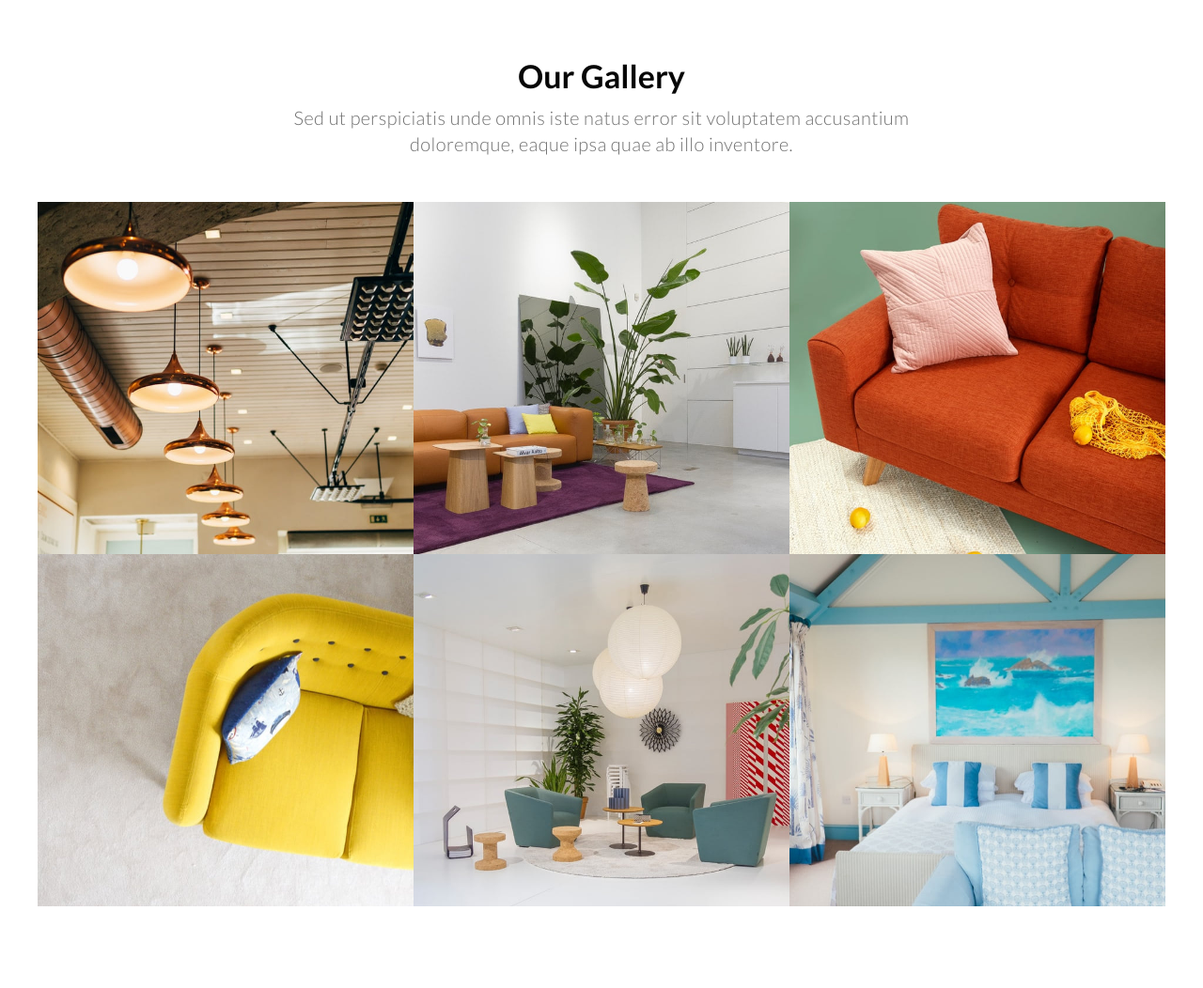
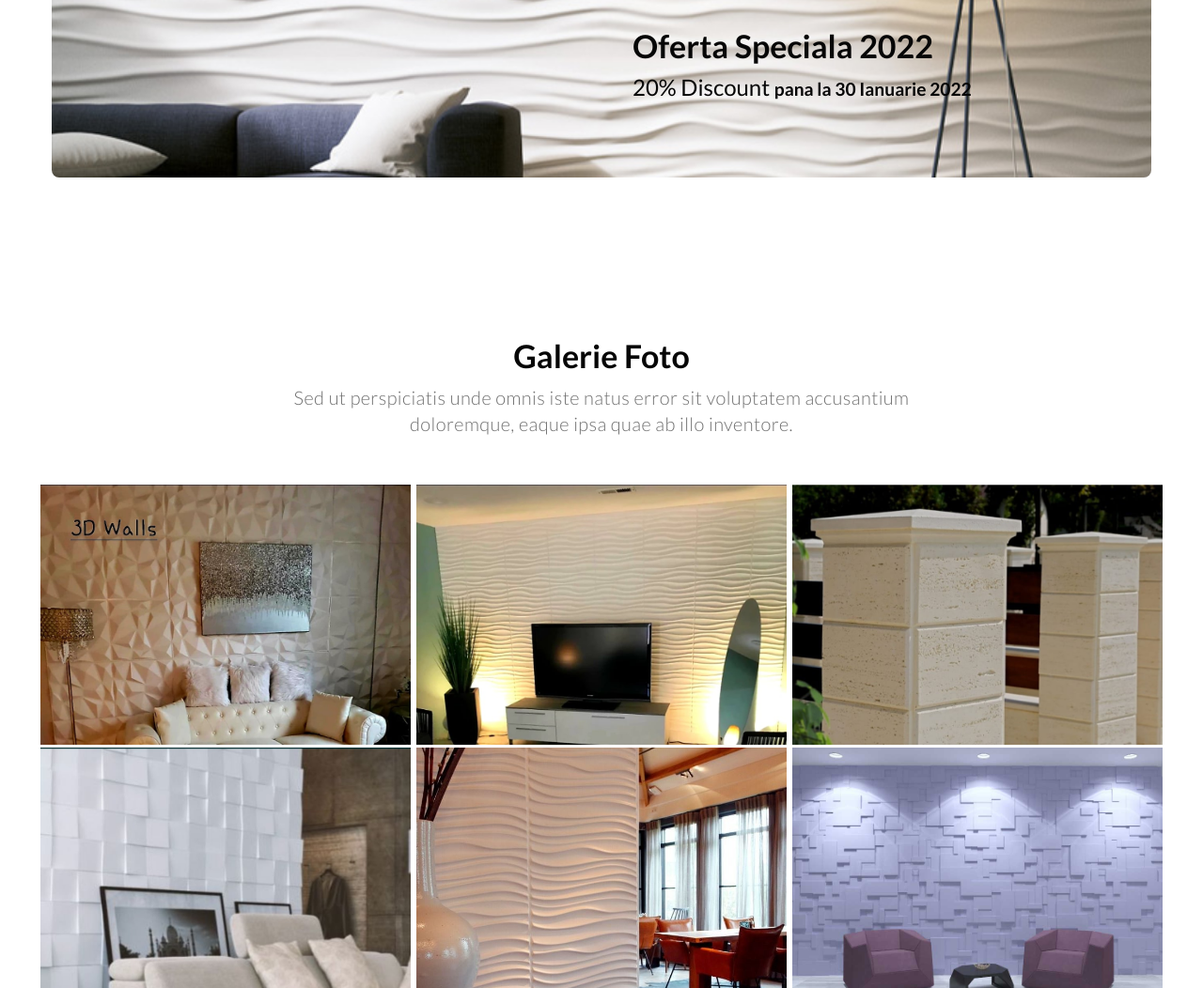
Before and after one commit to marius1989D/3d-walls, a plain HTML site: page index.html in a window 1280 px wide. Shown: the part 3827-4879 px from the top of the page at 94% size. Drawn offline with Linux system fonts and the light colour scheme.

Commit message:
modified section and uploaded new pictures for gallery

```diff
--- /dev/null
+++ b/assets/css/custom.css
@@ -0,0 +1,13 @@
+img {
+    max-width: 100%;
+    height: auto;
+}
+
+.item {
+    width: 400px;
+    min-height: 200px;
+    max-height: 280px;
+    float: left;
+    margin: 3px;
+    padding: 3px;
+}
--- a/index.html
+++ b/index.html
@@ -15,6 +15,8 @@ Author URL: http://w3layouts.com 000
     <!-- //google-fonts -->
     <!-- Template CSS Style link -->
     <link rel="stylesheet" href="assets/css/style-starter.css">
+    <link rel="stylesheet" href="assets/css/custom.css">
+
 </head>
 
 <body>
@@ -187,26 +189,26 @@ Author URL: http://w3layouts.com 000
         <div class="container py-md-5">
             <div class="row align-items-center">
                 <div class="col-lg-4 col-md-5 content-sec-1">
-                    <h4><a href="services.html" class="title-style-anchor">Comfortable Family</a></h4>
+                    <h4><a href="services.html" class="title-style-anchor">PENTRU CASA TA</a></h4>
                     <p>Sed ut perspiciatis unde omnis iste natus error sit
                         doloremque laudantium, totam rem aperiam, veritatis et quasi.
                     </p>
-                    <a class="btn btn-style mt-4" href="services.html">Let's Know More</a>
+                    <!-- <a class="btn btn-style mt-4" href="services.html">Let's Know More</a> -->
                 </div>
                 <div class="col-lg-8 col-md-7 pl-lg-5 mt-md-0 mt-sm-5 mt-4">
-                    <img src="assets/images/image1.jpg" alt="product" class="img-responsive">
+                    <img src="assets/images/3d-pic-14.jpeg" alt="product" class="img-responsive">
                 </div>
             </div>
             <div class="row align-items-center d-grid-res mt-5 pt-md-4">
                 <div class="col-lg-8 col-md-7 pr-lg-5 mt-md-0 mt-sm-5 mt-4 respon-order-2">
-                    <img src="assets/images/image2.jpg" alt="product" class="img-responsive">
+                    <img src="assets/images/3d-pic-13.jpeg" alt="product" class="img-responsive">
                 </div>
                 <div class="col-lg-4 col-md-5 content-sec-1 respon-order-1">
-                    <h4><a href="services.html" class="title-style-anchor">Professional Work</a></h4>
+                    <h4><a href="services.html" class="title-style-anchor">PENTRU BUSINESSUL TAU</a></h4>
                     <p>Sed ut perspiciatis unde omnis iste natus error sit
                         doloremque laudantium, totam rem aperiam, veritatis et quasi.
                     </p>
-                    <a class="btn btn-style mt-4" href="services.html">Let's Know More</a>
+                    <!-- <a class="btn btn-style mt-4" href="services.html">Let's Know More</a> -->
                 </div>
             </div>
         </div>
@@ -216,19 +218,18 @@ Author URL: http://w3layouts.com 000
     <!-- background section -->
     <div class="w3l-background-sec py-5">
         <div class="container py-md-4">
-            <div class="content-section py-5">
+            <div class="content-section pt-5 pb-5">
                 <div style="max-width:600px" class="ml-auto py-4 px-sm-5 px-4">
-                    <h5 class="title-small mb-2">20% Off</h5>
-                    <h3 class="title-style mb-2">Special Sale 2021 </h3>
-                    <p>Ut enim ad minim veniam, quis nostrud exercitation ullamco laboris nisi ut aliquip ex ea commodo
-                        consequat.</p>
-                    <ul class="list-coast mt-4">
-                        <li>$790</li>
-                        <li class="ml-3 light-color"><del>$1699</del></li>
-                    </ul>
-                    <div class="mt-5">
+                    <h3 class="title-style mb-2 text-black-60">Oferta Speciala 2022</h3>
+                    <h4 class="title-small mb-2 text-black-900">20% Discount <small><b> pana la 30 Ianuarie 2022</b></small></h4>
+
+                        <!-- <ul class="list-coast mt-4">
+                        <li class="text-dark">$790</li>
+                        <li class="ml-3 text-muted light-color"><del>$1699</del></li>
+                    </ul> -->
+                    <!-- <div class="mt-5">
                         <a href="about.html" class="btn btn-style">Get Started</a>
-                    </div>
+                    </div> -->
                 </div>
             </div>
         </div>
@@ -241,7 +242,7 @@ Author URL: http://w3layouts.com 000
             <div class="row justify-content-center text-center">
                 <div class="col-md-8">
                     <div class="section-heading mb-sm-5 mb-4">
-                        <h3 class="title-style mb-2">Our Gallery</h3>
+                        <h3 class="title-style mb-2">Galerie Foto</h3>
                         <p class="lead">
                             Sed ut perspiciatis unde omnis iste natus error sit voluptatem accusantium doloremque,
                             eaque ipsa quae ab illo inventore.
@@ -252,54 +253,54 @@ Author URL: http://w3layouts.com 000
             <div class="row gallery_grids">
                 <div class="col-4 gallery-img-grid gallery_grid1 hover14 column">
                     <div class="gallery_effect">
-                        <a href="assets/images/g1.jpg" class="js-img-viwer d-block">
-                            <figure>
-                                <img src="assets/images/g1.jpg" alt=" " class="img-fluid" />
+                        <a href="assets/images/gallery-pic-1.jpg" class="js-img-viwer d-block">
+                            <figure class="item">
+                                <img src="assets/images/gallery-pic-1.jpg" alt=" " class="img-fluid" />
                             </figure>
                         </a>
                     </div>
                 </div>
                 <div class="col-4 gallery-img-grid hover14 column">
                     <div class="gallery_effect">
-                        <a href="assets/images/g4.jpg" class="js-img-viwer d-block">
-                            <figure>
-                                <img src="assets/images/g4.jpg" alt=" " class="img-fluid" />
+                        <a href="assets/images/gallery-pic-2.jpg" class="js-img-viwer d-block">
+                            <figure class="item">
+                                <img src="assets/images/gallery-pic-2.jpg" alt=" " class="img-fluid" />
                             </figure>
                         </a>
                     </div>
                 </div>
                 <div class="col-4 gallery-img-grid hover14 column">
                     <div class="gallery_effect">
-                        <a href="assets/images/g3.jpg" class="js-img-viwer d-block">
-                            <figure>
-                                <img src="assets/images/g3.jpg" alt=" " class="img-fluid" />
+                        <a href="assets/images/gallery-pic-3.jpg" class="js-img-viwer d-block">
+                            <figure class="item">
+                                <img src="assets/images/gallery-pic-3.jpg" alt=" " class="img-fluid" />
                             </figure>
                         </a>
                     </div>
                 </div>
                 <div class="col-4 gallery-img-grid hover14 column">
                     <div class="gallery_effect">
-                        <a href="assets/images/g2.jpg" class="js-img-viwer d-block">
-                            <figure>
-                                <img src="assets/images/g2.jpg" alt=" " class="img-fluid" />
+                        <a href="assets/images/gallery-pic-4.jpg" class="js-img-viwer d-block">
+                            <figure class="item">
+                                <img src="assets/images/gallery-pic-4.jpg" alt=" " class="img-fluid" />
                             </figure>
                         </a>
                     </div>
                 </div>
                 <div class="col-4 gallery-img-grid hover14 column">
                     <div class="gallery_effect">
-                        <a href="assets/images/g5.jpg" class="js-img-viwer d-block">
-                            <figure>
-                                <img src="assets/images/g5.jpg" alt=" " class="img-fluid" />
+                        <a href="assets/images/gallery-pic-6.jpg" class="js-img-viwer d-block">
+                            <figure class="item">
+                                <img src="assets/images/gallery-pic-6.jpg" alt=" " class="img-fluid" />
                             </figure>
                         </a>
                     </div>
                 </div>
                 <div class="col-4 gallery-img-grid hover14 column">
                     <div class="gallery_effect">
-                        <a href="assets/images/g6.jpg" class="js-img-viwer d-block">
-                            <figure>
-                                <img src="assets/images/g6.jpg" alt=" " class="img-fluid" />
+                        <a href="assets/images/3d-walls-pic.jpeg" class="js-img-viwer d-block">
+                            <figure class="item">
+                                <img src="assets/images/3d-walls-pic.jpeg" alt=" " class="img-fluid" />
                             </figure>
                         </a>
                     </div>
```
Also changed, not shown: assets/css/style-starter.css, assets/images/3d-pic-13.jpeg (added), assets/images/3d-pic-14.jpeg (added), assets/images/gallery-pic-1.jpg (added), assets/images/gallery-pic-2.jpg (added), assets/images/gallery-pic-3.jpg (added), assets/images/gallery-pic-4.jpg (added), assets/images/gallery-pic-5.jpg (added), assets/images/gallery-pic-6.jpg (added).
